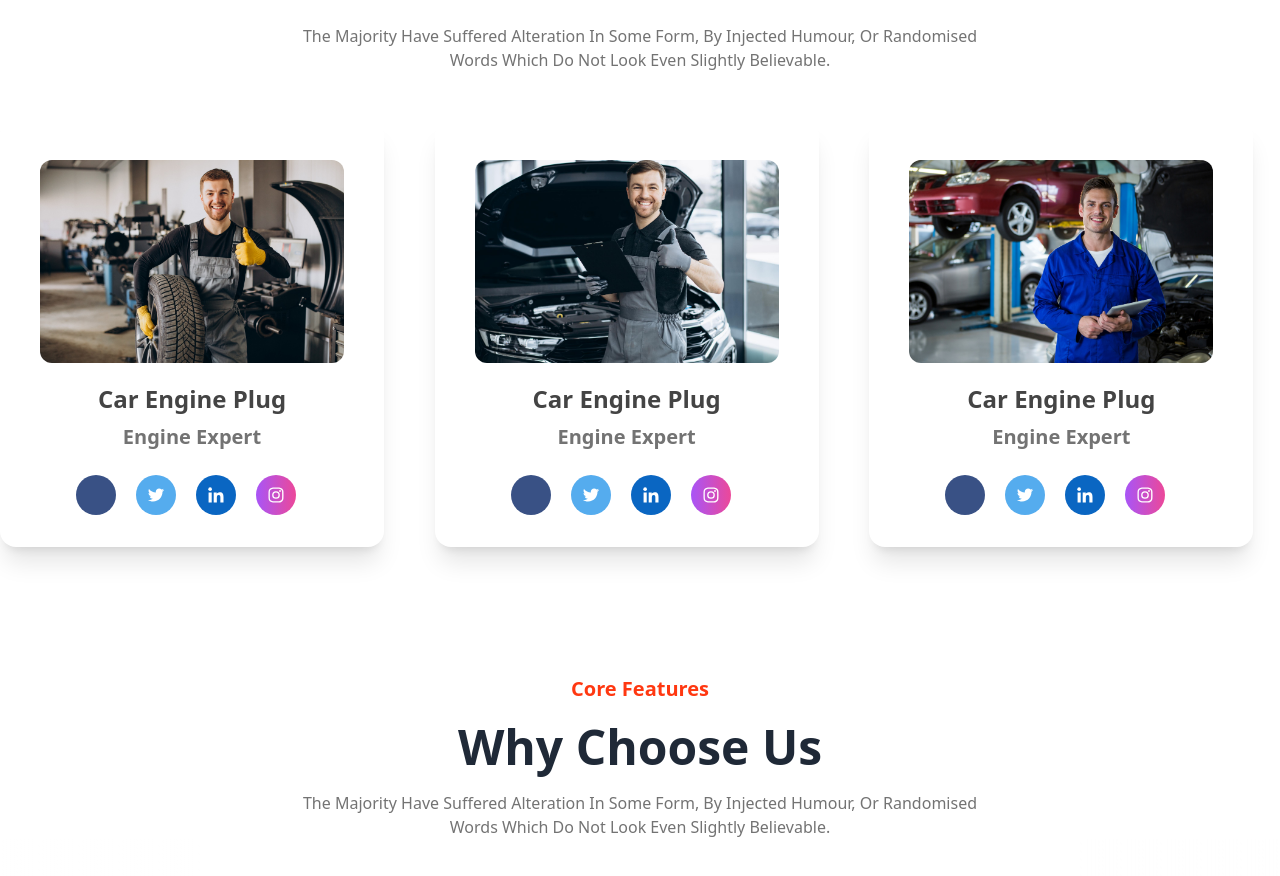
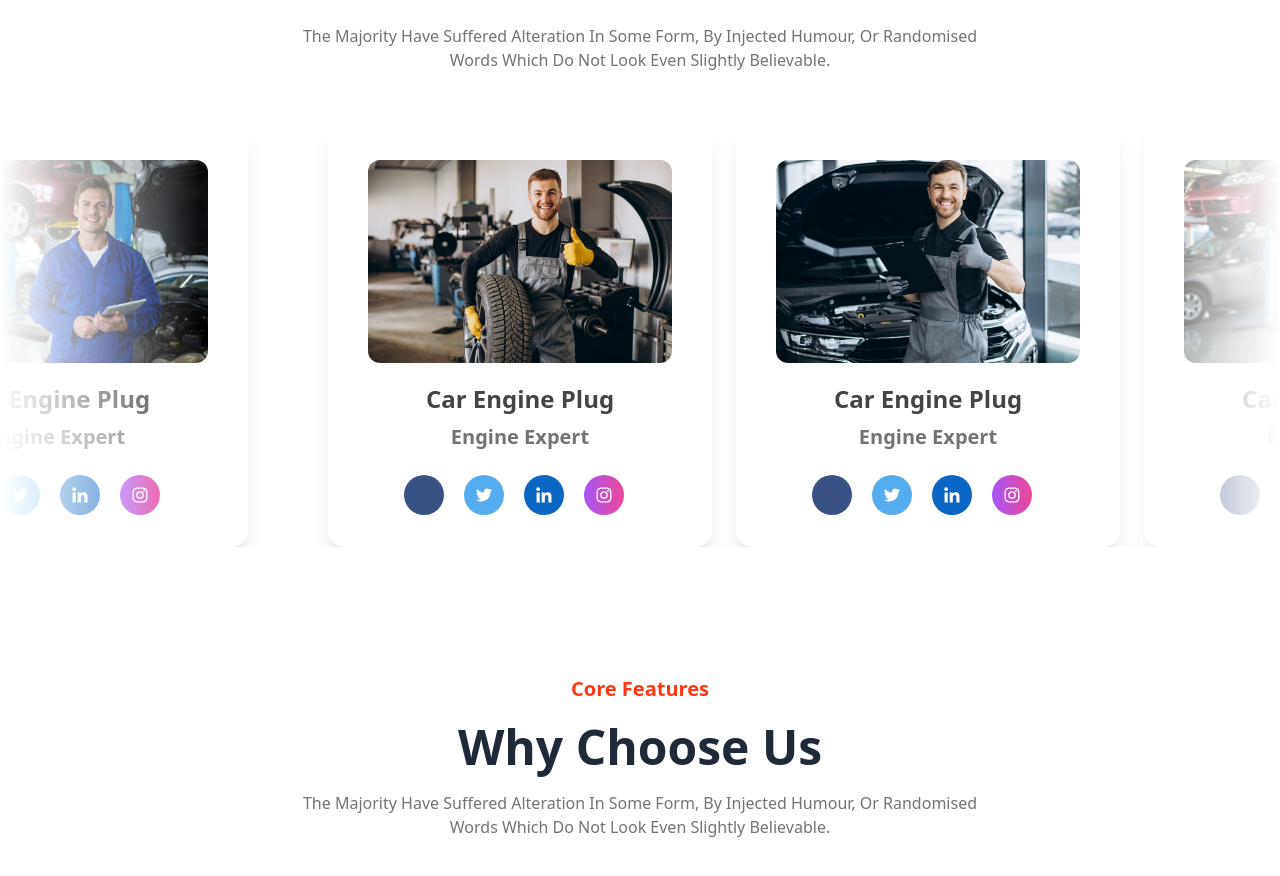
Before and after one commit to Humaiun-Manik/car-doctor-client, a React app: page / in a window 1280 px wide. Shown: the part 3172-4048 px from the top of the page. Built offline with nearby package versions, Linux system fonts and the light colour scheme; some icons are missing; the HTML template or start-up script is replaced by a standard one.

Commit message:
update team

```diff
--- a/src/pages/home/team/Team.jsx
+++ b/src/pages/home/team/Team.jsx
@@ -4,6 +4,7 @@ import team2 from "./../../../assets/images/team/2.jpg";
 import team3 from "./../../../assets/images/team/3.jpg";
 import { AiOutlineTwitter } from "react-icons/ai";
 import { BiLogoInstagram, BiLogoLinkedin } from "react-icons/bi";
+import Marquee from "react-fast-marquee";
 
 const Team = () => {
   return (
@@ -16,6 +17,7 @@ const Team = () => {
           which do not look even slightly believable.
         </p>
       </div>
+      <Marquee pauseOnHover={true} gradient={true} direction={"right"}>
         <div className="grid gap-6 grid-cols-1 md:grid-cols-2 lg:grid-cols-3">
           <div className="card w-96 bg-base-100 shadow-xl">
             <figure className="px-10 pt-10">
@@ -87,6 +89,7 @@ const Team = () => {
             </div>
           </div>
         </div>
+      </Marquee>
     </div>
   );
 };
```
Lines whose indentation alone changed are shown as unchanged.
